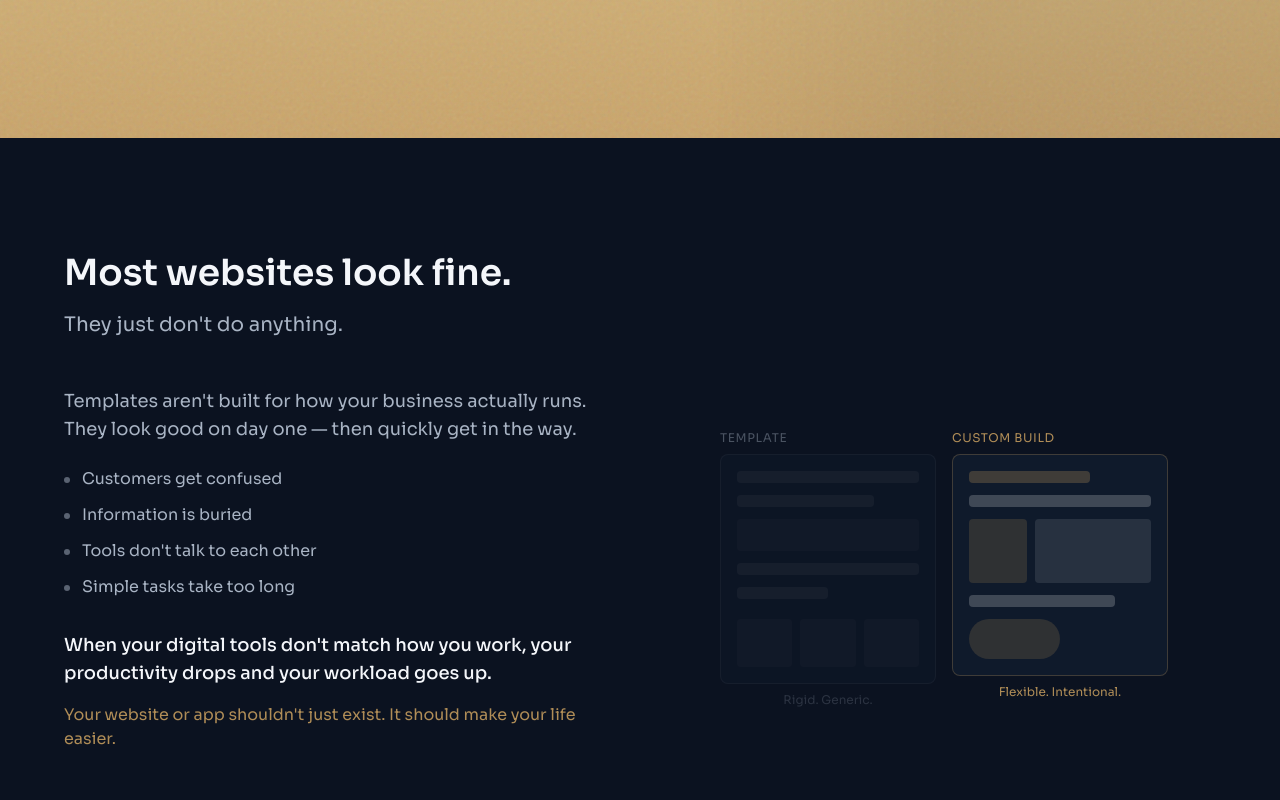
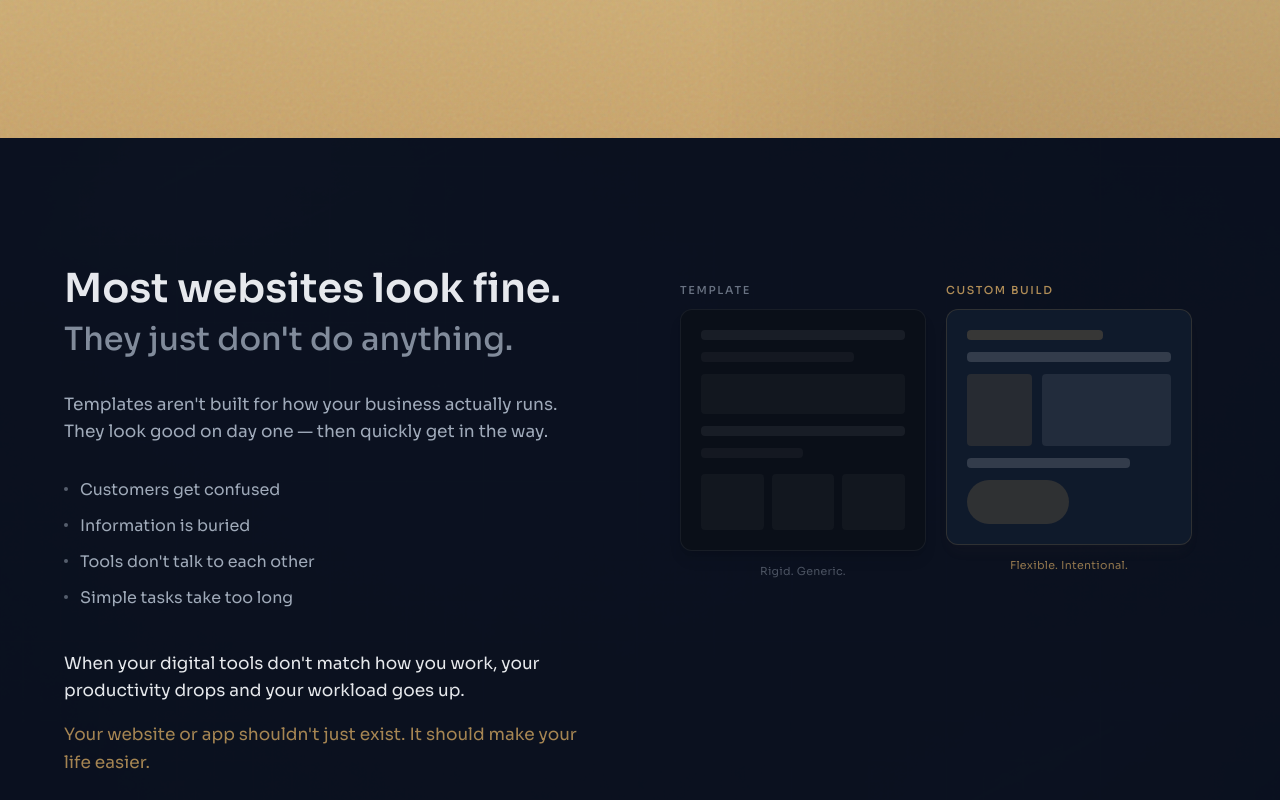
Before and after one commit to Dunzoai/shortlist-pass-hub, a Next.js app: page /digital in a window 1280 px wide. Shown: the part 1320-2120 px from the top of the page. Built offline with nearby package versions, Linux system fonts and the light colour scheme.

Commit message:
Rebuild Problem section with proper hierarchy and visual treatment

```diff
--- a/src/app/digital/page.tsx
+++ b/src/app/digital/page.tsx
@@ -225,41 +225,70 @@ function HardLineSection() {
 
 function ProblemVisual() {
   return (
-    <div className="relative w-full max-w-md mx-auto">
-      {/* Template side - faded, rigid */}
-      <div className="flex gap-4">
-        <div className="flex-1 opacity-40">
-          <div className="text-xs text-[#A9B4C4] mb-2 uppercase tracking-wider">Template</div>
-          <div className="bg-[#0F1A2B] border border-white/10 rounded-lg p-4 space-y-3">
-            <div className="h-3 bg-white/10 rounded w-full" />
-            <div className="h-3 bg-white/10 rounded w-3/4" />
-            <div className="h-8 bg-white/5 rounded" />
-            <div className="h-3 bg-white/10 rounded w-full" />
-            <div className="h-3 bg-white/10 rounded w-1/2" />
-            <div className="grid grid-cols-3 gap-2 pt-2">
-              <div className="h-12 bg-white/5 rounded" />
-              <div className="h-12 bg-white/5 rounded" />
-              <div className="h-12 bg-white/5 rounded" />
+    <div className="relative w-full max-w-lg mx-auto lg:mx-0">
+      {/* Side-by-side on desktop, stacked on mobile */}
+      <div className="flex flex-col sm:flex-row gap-5">
+        {/* Template side - faded, rigid, colder */}
+        <motion.div
+          initial={{ opacity: 0, y: 20 }}
+          whileInView={{ opacity: 1, y: 0 }}
+          viewport={{ once: true }}
+          transition={{ duration: 0.7, ease: "easeOut" }}
+          className="flex-1"
+        >
+          <div className="text-[11px] text-[#A9B4C4]/60 mb-2.5 uppercase tracking-[0.15em] font-medium">
+            Template
+          </div>
+          <div className="bg-[#0a0f18] border border-white/[0.06] rounded-xl p-5 space-y-3 shadow-lg">
+            {/* Header bar */}
+            <div className="h-2.5 bg-white/[0.06] rounded w-full" />
+            <div className="h-2.5 bg-white/[0.04] rounded w-3/4" />
+            {/* Content block */}
+            <div className="h-10 bg-white/[0.03] rounded mt-1" />
+            {/* More lines */}
+            <div className="h-2.5 bg-white/[0.06] rounded w-full" />
+            <div className="h-2.5 bg-white/[0.04] rounded w-1/2" />
+            {/* Grid of boxes */}
+            <div className="grid grid-cols-3 gap-2 pt-1">
+              <div className="h-14 bg-white/[0.03] rounded" />
+              <div className="h-14 bg-white/[0.03] rounded" />
+              <div className="h-14 bg-white/[0.03] rounded" />
             </div>
           </div>
-          <p className="text-xs text-[#A9B4C4]/50 mt-2 text-center">Rigid. Generic.</p>
+          <p className="text-[11px] text-[#A9B4C4]/40 mt-3 text-center tracking-wide">
+            Rigid. Generic.
+          </p>
+        </motion.div>
+
+        {/* Custom side - warmer, clearer, more dimensional */}
+        <motion.div
+          initial={{ opacity: 0, y: 20 }}
+          whileInView={{ opacity: 1, y: 0 }}
+          viewport={{ once: true }}
+          transition={{ duration: 0.5, delay: 0.15, ease: "easeOut" }}
+          className="flex-1"
+        >
+          <div className="text-[11px] text-[#B08D57] mb-2.5 uppercase tracking-[0.15em] font-medium">
+            Custom Build
           </div>
-
-        {/* Custom side - clear, flexible */}
-        <div className="flex-1">
-          <div className="text-xs text-[#B08D57] mb-2 uppercase tracking-wider">Custom Build</div>
-          <div className="bg-[#0F1A2B] border border-[#B08D57]/30 rounded-lg p-4 space-y-3">
-            <div className="h-3 bg-[#B08D57]/30 rounded w-2/3" />
-            <div className="h-3 bg-white/20 rounded w-full" />
-            <div className="flex gap-2">
-              <div className="h-16 bg-[#B08D57]/20 rounded flex-1" />
-              <div className="h-16 bg-white/10 rounded flex-[2]" />
+          <div className="bg-[#0F1A2B] border border-[#B08D57]/20 rounded-xl p-5 space-y-3 shadow-lg shadow-[#B08D57]/[0.03]">
+            {/* Header - intentional hierarchy */}
+            <div className="h-2.5 bg-[#B08D57]/25 rounded w-2/3" />
+            <div className="h-2.5 bg-white/15 rounded w-full" />
+            {/* Flexible layout */}
+            <div className="flex gap-2.5">
+              <div className="h-[4.5rem] bg-[#B08D57]/15 rounded flex-1" />
+              <div className="h-[4.5rem] bg-white/[0.08] rounded flex-[2]" />
             </div>
-            <div className="h-3 bg-white/20 rounded w-4/5" />
-            <div className="h-10 bg-[#B08D57]/20 rounded-full w-1/2" />
+            {/* Clear content */}
+            <div className="h-2.5 bg-white/15 rounded w-4/5" />
+            {/* CTA */}
+            <div className="h-11 bg-[#B08D57]/20 rounded-full w-1/2" />
           </div>
-          <p className="text-xs text-[#B08D57] mt-2 text-center">Flexible. Intentional.</p>
-        </div>
+          <p className="text-[11px] text-[#B08D57]/80 mt-3 text-center tracking-wide">
+            Flexible. Intentional.
+          </p>
+        </motion.div>
       </div>
     </div>
   );
@@ -267,74 +296,83 @@ function ProblemVisual() {
 
 function ProblemSection() {
   return (
-    <section className="py-20 lg:py-28 bg-[#0B1220]">
+    <section className="relative py-24 lg:py-32 bg-[#0B1220] overflow-hidden">
+      {/* Subtle grid texture - reinforces systems/structure */}
+      <div
+        className="absolute inset-0 opacity-[0.06] pointer-events-none"
+        style={{
+          backgroundImage: "url(/grid.png)",
+          backgroundSize: "cover",
+          backgroundPosition: "center",
+        }}
+      />
+
       <Container>
+        <div className="grid grid-cols-1 lg:grid-cols-2 gap-16 lg:gap-20 items-start">
+          {/* Left column - Copy */}
           <motion.div
-          initial="hidden"
-          whileInView="visible"
+            initial={{ opacity: 0, y: 20 }}
+            whileInView={{ opacity: 1, y: 0 }}
             viewport={{ once: true, margin: "-100px" }}
-          variants={staggerContainer}
+            transition={{ duration: 0.6, ease: "easeOut" }}
           >
-          {/* Section header */}
-          <motion.div
-            variants={fadeUpVariant}
-            transition={{ duration: 0.6, ease: "easeOut" }}
-            className="mb-12"
-          >
-            <h2 className="text-[28px] md:text-[36px] font-semibold text-[#F4F6FA] leading-tight mb-4">
+            {/* Headline with hierarchy */}
+            <div className="mb-8">
+              <h2 className="text-[28px] md:text-[34px] lg:text-[40px] font-semibold text-[#F4F6FA] leading-[1.15] mb-2">
                 Most websites look fine.
               </h2>
-            <p className="text-xl text-[#A9B4C4]">They just don&apos;t do anything.</p>
-          </motion.div>
+              <p className="text-[22px] md:text-[26px] lg:text-[32px] text-[#A9B4C4]/80 leading-[1.2] font-medium">
+                They just don&apos;t do anything.
+              </p>
+            </div>
 
-          {/* Two-column layout */}
-          <div className="grid grid-cols-1 lg:grid-cols-2 gap-12 lg:gap-16 items-center">
-            {/* Left - Copy */}
-            <motion.div
-              variants={fadeUpVariant}
-              transition={{ duration: 0.6, delay: 0.1, ease: "easeOut" }}
-            >
-              <p className="text-base md:text-lg text-[#A9B4C4] mb-6">
+            {/* Body copy */}
+            <p className="text-base md:text-[17px] text-[#A9B4C4] leading-relaxed mb-8">
               Templates aren&apos;t built for how your business actually runs. They look good on day one — then quickly get in the way.
             </p>
 
-              <ul className="space-y-3 mb-8">
+            {/* Pain points - simple bullets, grounded */}
+            <ul className="space-y-3 mb-10">
               <li className="flex items-start gap-3 text-base text-[#A9B4C4]">
-                  <span className="w-1.5 h-1.5 rounded-full bg-[#A9B4C4]/50 mt-2.5 shrink-0" />
+                <span className="w-1 h-1 rounded-full bg-[#A9B4C4]/50 mt-[0.6rem] shrink-0" />
                 Customers get confused
               </li>
               <li className="flex items-start gap-3 text-base text-[#A9B4C4]">
-                  <span className="w-1.5 h-1.5 rounded-full bg-[#A9B4C4]/50 mt-2.5 shrink-0" />
+                <span className="w-1 h-1 rounded-full bg-[#A9B4C4]/50 mt-[0.6rem] shrink-0" />
                 Information is buried
               </li>
               <li className="flex items-start gap-3 text-base text-[#A9B4C4]">
-                  <span className="w-1.5 h-1.5 rounded-full bg-[#A9B4C4]/50 mt-2.5 shrink-0" />
+                <span className="w-1 h-1 rounded-full bg-[#A9B4C4]/50 mt-[0.6rem] shrink-0" />
                 Tools don&apos;t talk to each other
               </li>
               <li className="flex items-start gap-3 text-base text-[#A9B4C4]">
-                  <span className="w-1.5 h-1.5 rounded-full bg-[#A9B4C4]/50 mt-2.5 shrink-0" />
+                <span className="w-1 h-1 rounded-full bg-[#A9B4C4]/50 mt-[0.6rem] shrink-0" />
                 Simple tasks take too long
               </li>
             </ul>
 
-              <p className="text-base md:text-lg text-[#F4F6FA] font-medium mb-4">
+            {/* Bridge - emotion + logic */}
+            <p className="text-base md:text-[17px] text-[#F4F6FA] leading-relaxed mb-4">
               When your digital tools don&apos;t match how you work, your productivity drops and your workload goes up.
             </p>
 
-              <p className="text-base text-[#B08D57]">
+            {/* Final line - brass accent */}
+            <p className="text-base md:text-[17px] text-[#B08D57] leading-relaxed">
               Your website or app shouldn&apos;t just exist. It should make your life easier.
             </p>
           </motion.div>
 
-            {/* Right - Visual */}
+          {/* Right column - Visual comparison */}
           <motion.div
-              variants={fadeUpVariant}
-              transition={{ duration: 0.6, delay: 0.2, ease: "easeOut" }}
+            initial={{ opacity: 0 }}
+            whileInView={{ opacity: 1 }}
+            viewport={{ once: true, margin: "-100px" }}
+            transition={{ duration: 0.5, delay: 0.1, ease: "easeOut" }}
+            className="lg:pt-4"
           >
             <ProblemVisual />
           </motion.div>
         </div>
-        </motion.div>
       </Container>
     </section>
   );
```
Lines whose indentation alone changed are shown as unchanged.
